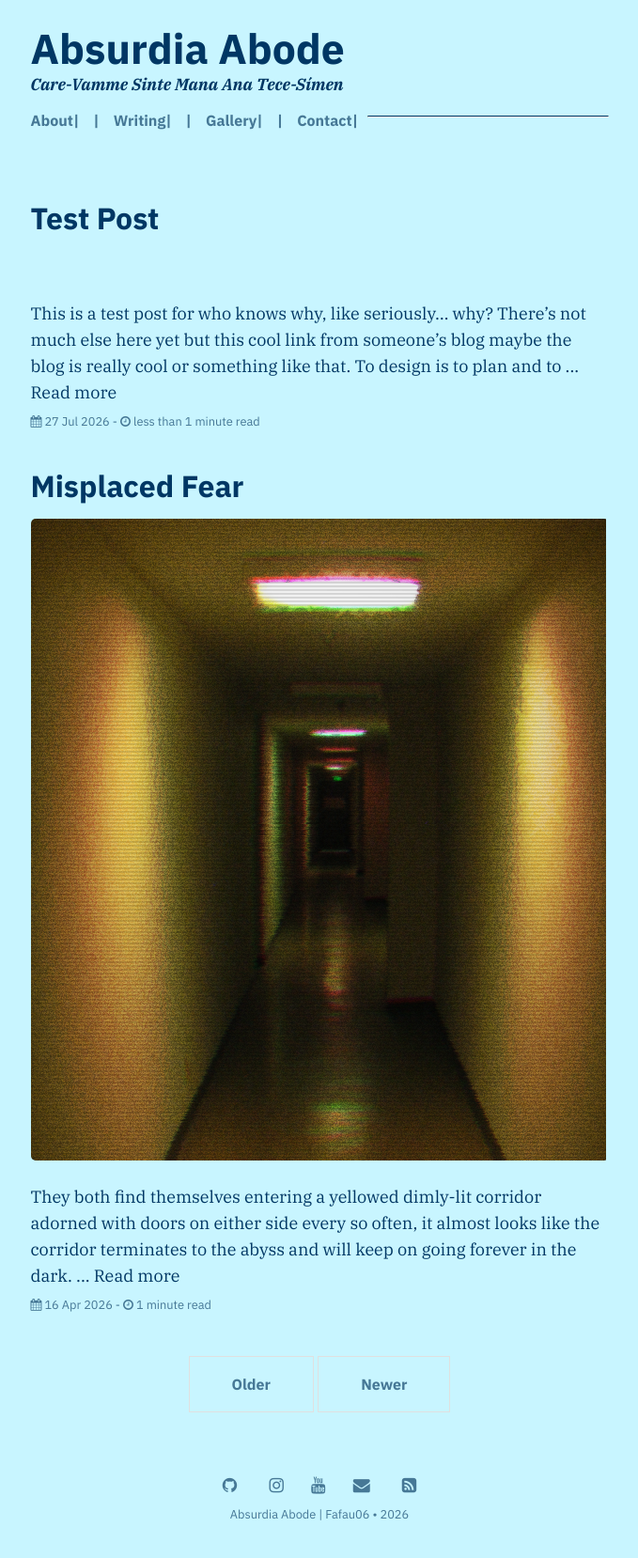
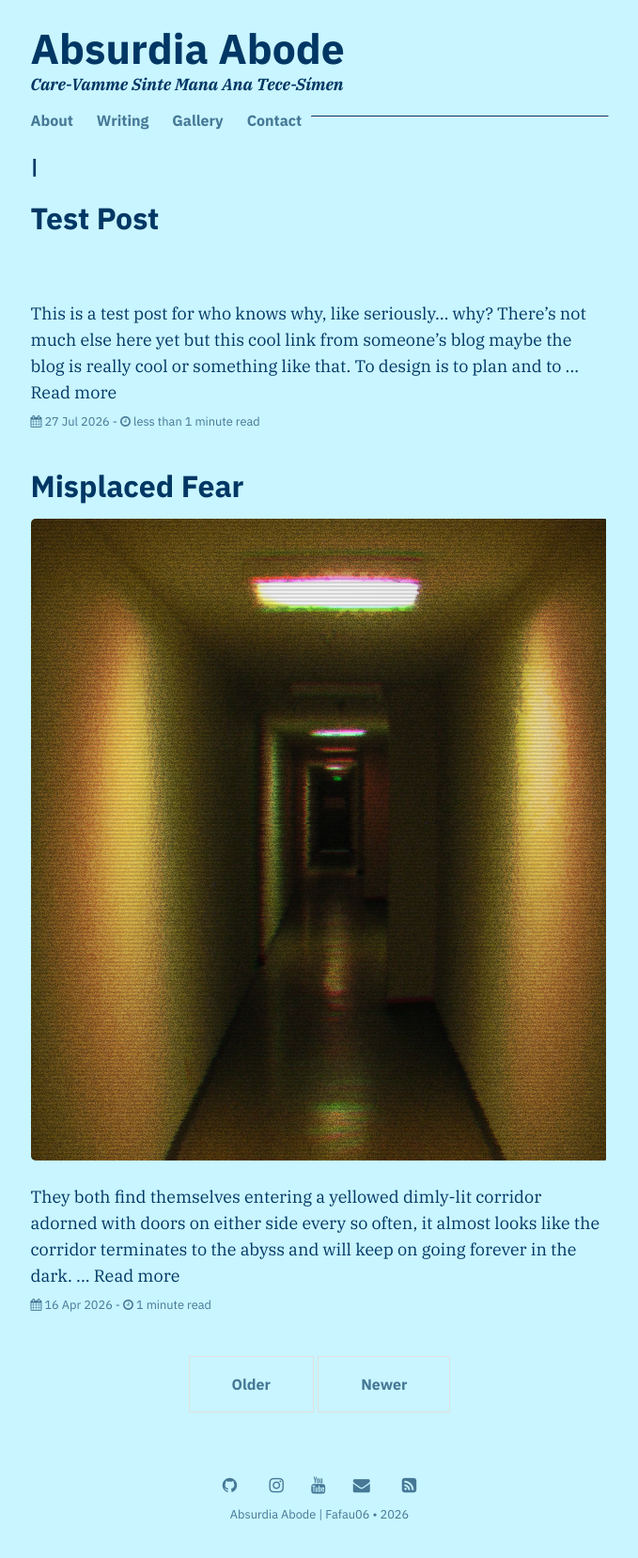
Before and after one commit to Fafau06/fafau06.github.io, a Jekyll site: the page built from index.html, in a window 1280 px wide. Shown: the whole page at 94% size, without its empty margins (300-979 px from the left). Built offline with Jekyll 4.4.1, drawn with Linux system fonts in a browser that asks for light colours; some web fonts are replaced; the list of posts is cut into pages by our own code.

Commit message:
Update menu.html

```diff
--- a/_includes/menu.html
+++ b/_includes/menu.html
@@ -1,8 +1,9 @@
 <div class="menu">
 	<nav class="menu-content">
 		{% for item in site.data.settings.menu %}
-		<a href="{{ site.github.url }}/{{ item.url }}">{{ item.name }}|</a>
+		<a href="{{ site.github.url }}/{{ item.url }}">{{ item.name }}</a>
 		{% endfor %}
+		<p>|</p>
 	</nav>
 	<hr>
 	<!--<nav class="social-icons">
```
